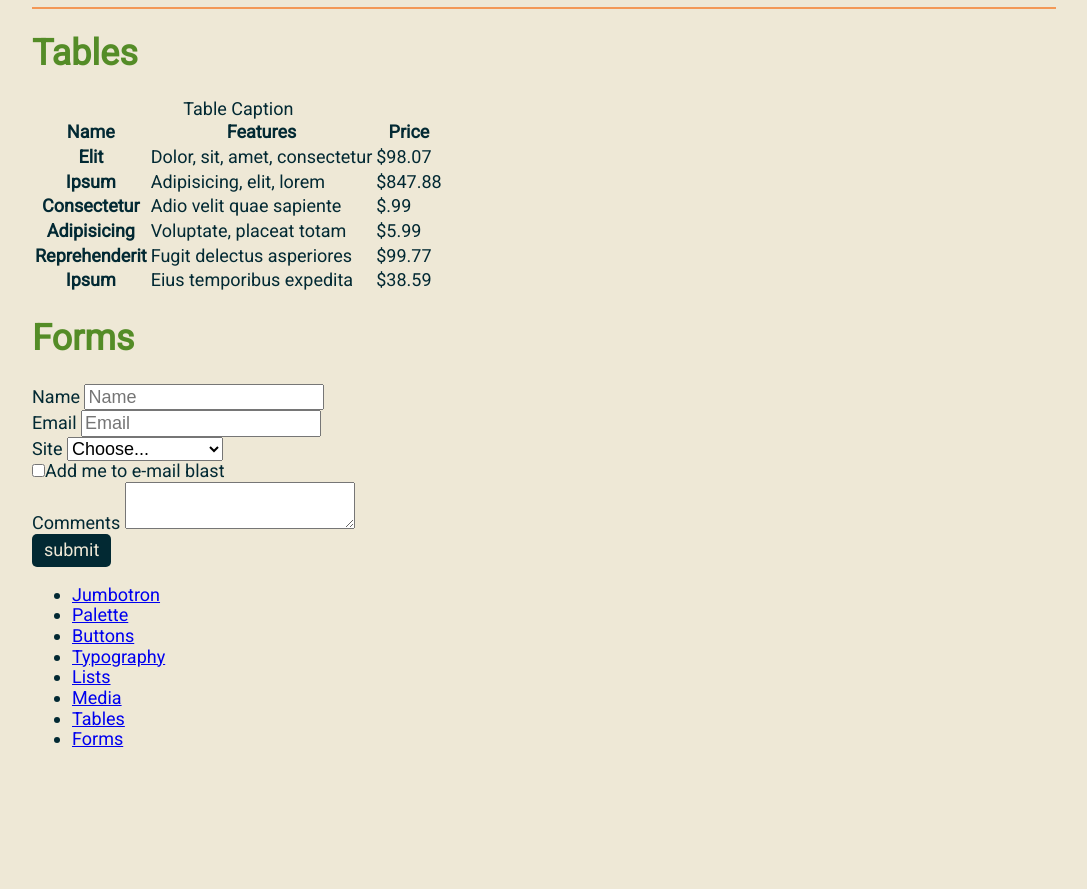
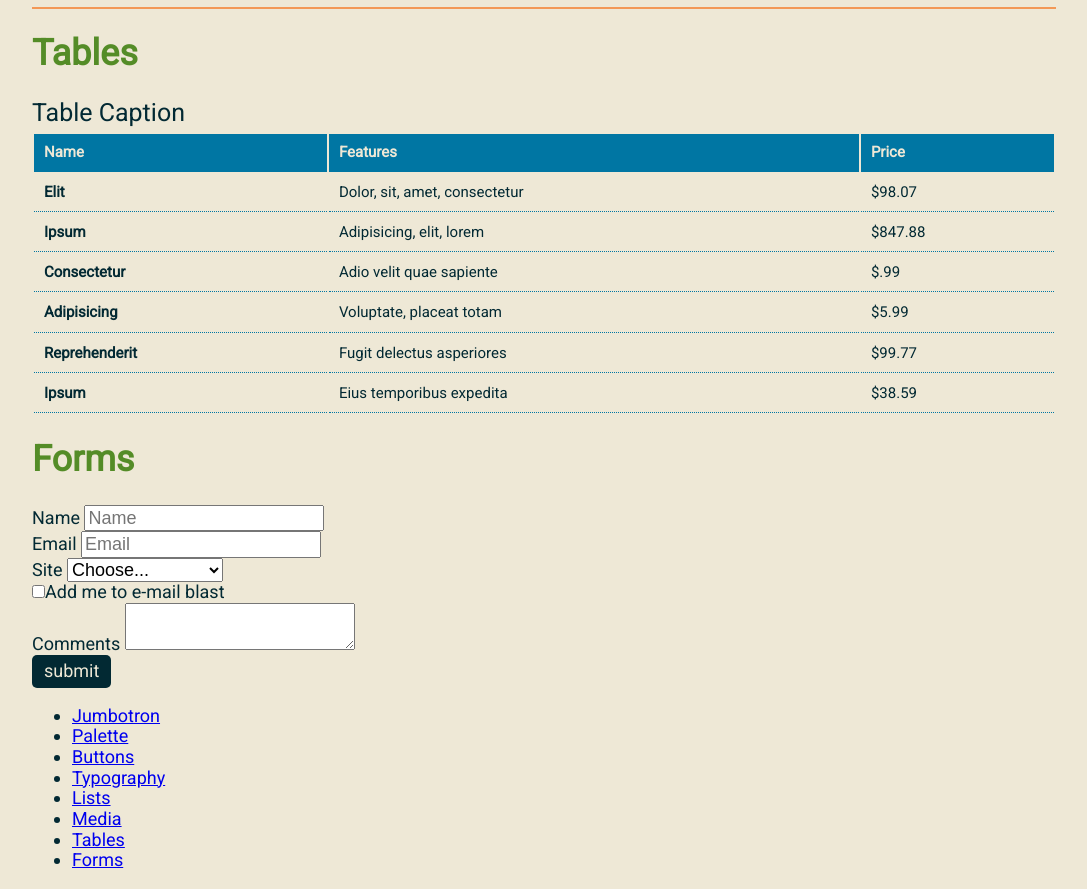
Before and after one commit to MMagnani5/Sass-Basics, a website: page builds/sassEssentials/index.html in a window 1280 px wide. Shown: the part 3205-4094 px from the top of the page, without its empty margins (96-1183 px from the left). Before the commit the page ends 3973 px from the top, so only its background shows below. Drawn offline with Linux system fonts and the light colour scheme; a web font is replaced by a local one.

Commit message:
color variables

```diff
--- /dev/null
+++ b/process/sass/modules/_tables.scss
@@ -0,0 +1,45 @@
+table{
+  font-size: 1.5rem;
+  text-align: left;
+  width: 100%;
+
+  caption {
+    font-size: 2.5rem;
+    text-align: left;
+    padding-bottom: 5px;
+  }
+
+  > thead,
+  > tbody,
+  > tfoot {
+    > tr {
+
+      &:hover {
+        background-color: darken(adjust-hue($red, -10deg), 20%);
+      }
+
+      &:nth-child(even) {
+        background-color: alpha($green);
+
+       &:hover {
+        background-color: opacify($green, .4);
+       }
+      }
+      > th,
+      > td {
+        padding: 10px;
+        border-bottom: 1px dotted $blue;
+      }
+    }
+  }
+  >thead >tr {
+    background-color: $blue;
+    color: $color-background;
+    &:hover {
+      background-color: complement($blue);
+    }
+    >th {
+      border-bottom: 0;
+    }
+  }
+}
--- a/process/sass/style.scss
+++ b/process/sass/style.scss
@@ -6,3 +6,4 @@
 
 @import "modules/backgrounds";
 @import "modules/media";
+@import "modules/tables";
```
Also changed, not shown: builds/sassEssentials/css/style.css.
